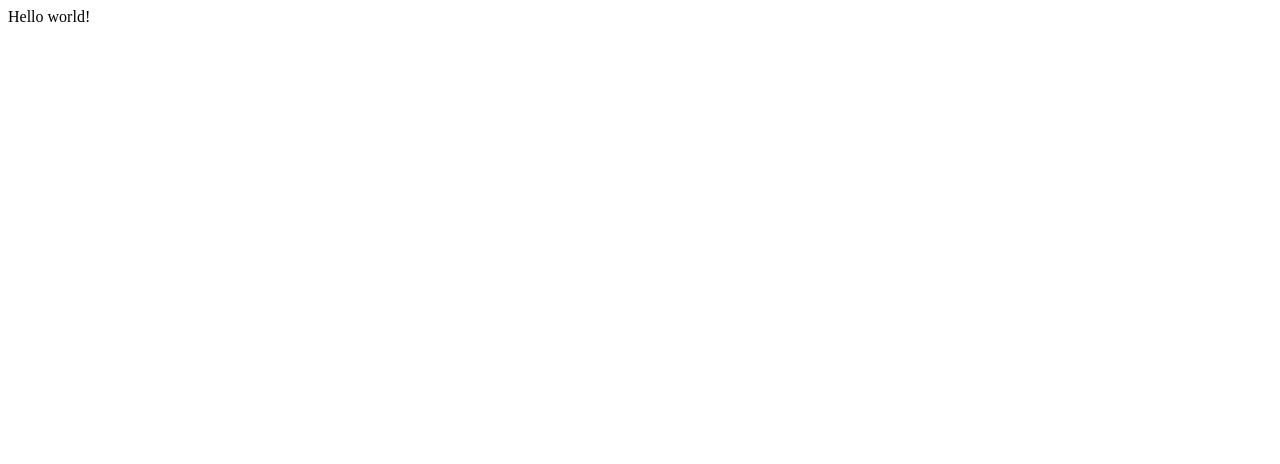
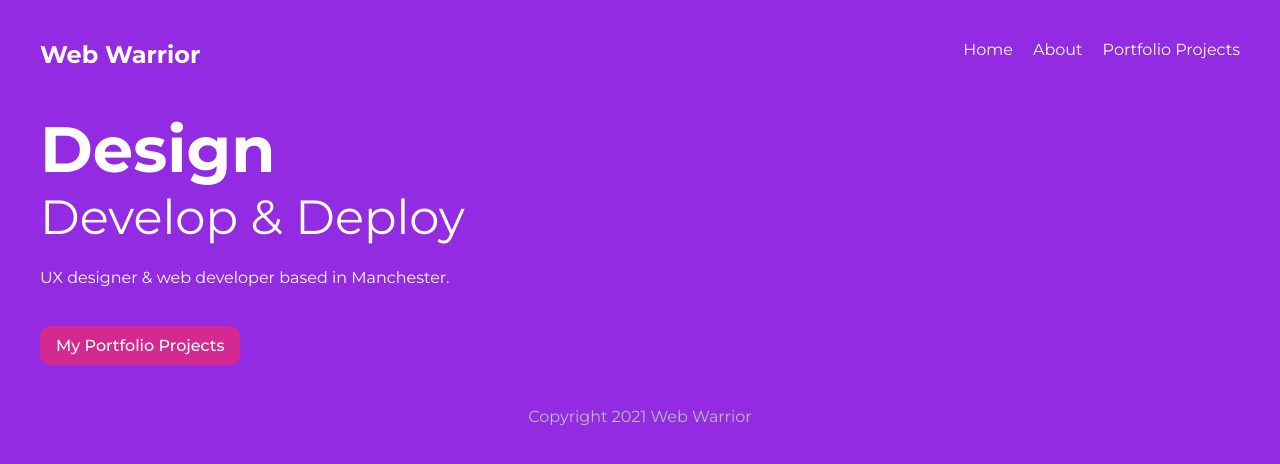
Before and after one commit to LuisEliasTec/gatsby-blog, a Gatsby site: page / in a window 1280 px wide. Built offline with nearby package versions, Linux system fonts and the light colour scheme; Gatsby itself is replaced by a stand-in of ours.

Commit message:
Second commit

```diff
--- /dev/null
+++ b/src/components/Layout.js
@@ -0,0 +1,17 @@
+import React from 'react'
+import Navbar from '../components/Navbar'
+import '../styles/global.css'
+
+export default function Layout({ children }) {
+    return (
+        <div className="layout">
+            <Navbar />
+            <div className="content">
+                { children }
+            </div>
+            <footer>
+                <p>Copyright 2021 Web Warrior</p>
+            </footer>
+        </div>
+    )
+}
--- /dev/null
+++ b/src/components/Navbar.js
@@ -0,0 +1,15 @@
+import React from 'react'
+import { Link } from 'gatsby'
+
+export default function Navbar() {
+    return (
+        <nav>
+            <h1>Web Warrior</h1>
+            <div className="links">
+                <Link to="/">Home</Link>
+                <Link to="/about">About</Link>
+                <Link to="/projects">Portfolio Projects</Link>
+            </div>
+        </nav>
+    )
+}
--- a/src/pages/index.js
+++ b/src/pages/index.js
@@ -1,5 +1,19 @@
 import React from "react"
+import Layout from '../components/Layout'
+import * as styles from '../styles/home.module.css'
+import { Link } from 'gatsby'
 
 export default function Home() {
-  return <div>Hello world!</div>
+  return (
+    <Layout>
+      <section className={styles.header}>
+        <div>
+          <h2>Design</h2>
+          <h3>Develop & Deploy</h3>
+          <p>UX designer & web developer based in Manchester.</p>
+          <Link className={styles.btn} to="/projects">My Portfolio Projects</Link>
+        </div>
+      </section>
+    </Layout>
+  )
 }
--- /dev/null
+++ b/src/styles/global.css
@@ -0,0 +1,50 @@
+@import url('https://fonts.googleapis.com/css2?family=Montserrat:ital,wght@0,100;0,200;0,300;0,400;0,500;0,600;0,700;0,800;0,900;1,100;1,200;1,300;1,400;1,500;1,600;1,700;1,800;1,900&display=swap');
+
+* {
+    margin: 0;
+    padding: 0;
+    text-decoration: none;
+    font-family: 'Montserrat', sans-serif;
+    color: white;
+}
+html, body {
+    min-height: 100%;
+}
+body {
+    background: radial-gradient(at top left, rgba(146,43,225,1) 0%, rgba(43,9,107,1), 100%);
+    background-repeat: no-repeat;
+    background: rgba(146,43,225,1);
+}
+p {
+    margin: 16px auto;
+    line-height: 1.5em;
+}
+/* Layout and nav */
+.layout {
+    max-width: 1200px;
+    margin: 0 auto;
+}
+nav {
+    display: grid;
+    grid-template-columns: 1fr 1fr;
+    margin: 40px auto;
+}
+nav .links {
+    display: inline-block;
+    text-align: right;
+}
+nav a {
+    display: inline-block;
+    margin-left: 20px;
+    font-weight: 400;
+    padding-bottom: 8px;
+    border-bottom: 3px solid transparent;
+}
+nav a:hover {
+    border-color: white;
+}
+footer p {
+    text-align: center;
+    color: #bbb;
+    margin: 40px auto;
+}
--- /dev/null
+++ b/src/styles/home.module.css
@@ -0,0 +1,22 @@
+.header {
+    display: grid;
+    grid-template-columns: 1fr 1fr;
+    grid-gap: 40px;
+    align-items: center;
+}
+.header h2 {
+    font-size: 4em;
+}
+.header h3 {
+    font-size: 3em;
+    font-weight: 400;
+    margin-bottom: 20px;
+}
+.btn {
+    display: inline-block;
+    background: #D42990;
+    padding: 10px 16px;
+    border-radius: 10px;
+    margin-top: 20px;
+    font-weight: 500;
+}
```
Also changed, not shown: src/pages/404.js (added, +13 -0 lines), src/pages/about.js (added, +15 -0 lines), src/pages/projects/index.js (added, +14 -0 lines), src/pages/projects/test.js (added, +12 -0 lines), src/styles/projects.module.css (added, +11 -0 lines).
